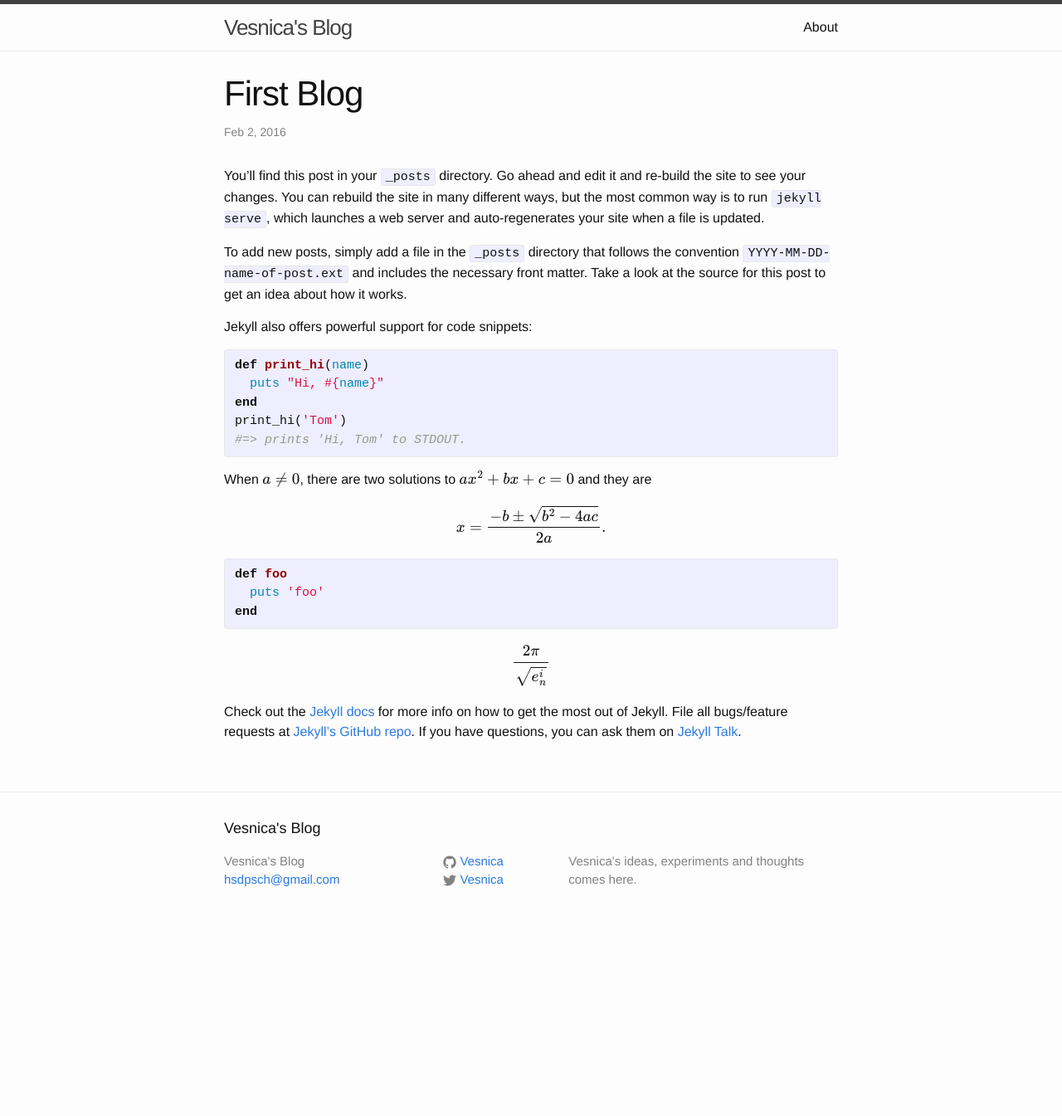
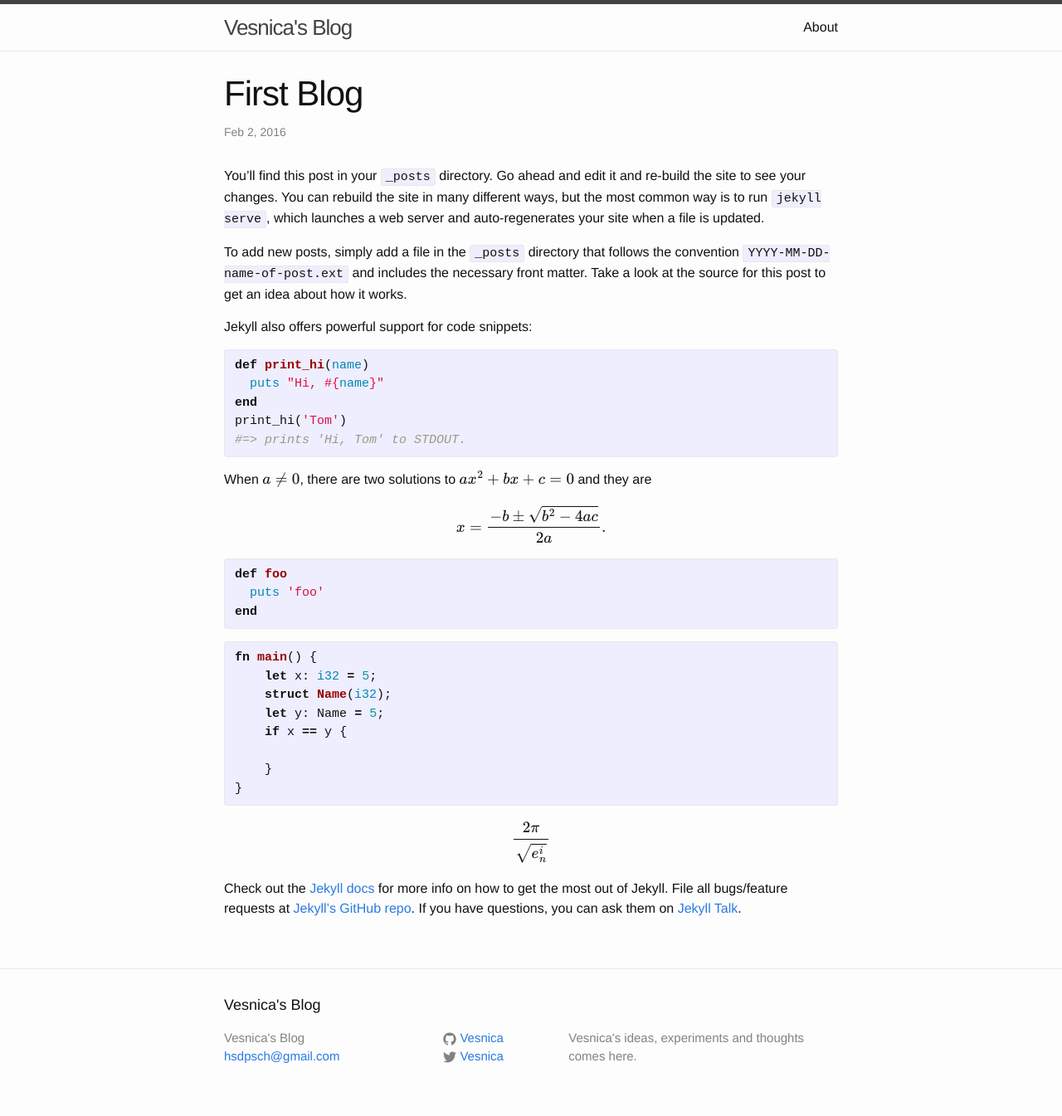
Before and after one commit to Vesnica/vesnica.github.io, a Jekyll site: the page built from _posts/2016-02-02-first-post.markdown, in a window 1280 px wide. Shown: the whole page at 83% size. Built offline with Jekyll 4.4.1, drawn with Linux system fonts in a browser that asks for light colours; formulas are drawn with MathJax 3; before the commit the page ends 1132 px from its top, so only the background shows below that.

Commit message:
Update 2016-02-02-first-post.markdown

```diff
--- a/_posts/2016-02-02-first-post.markdown
+++ b/_posts/2016-02-02-first-post.markdown
@@ -28,6 +28,17 @@ def foo
 end
 {% endhighlight %}
 
+{% highlight rust %}
+fn main() {
+    let x: i32 = 5;
+    struct Name(i32);
+    let y: Name = 5;
+    if x == y {
+
+    }
+}
+{% endhighlight %}
+
 \\[\frac{2 \pi }{\sqrt{e_n^i}}\\]
 
 Check out the [Jekyll docs][jekyll-docs] for more info on how to get the most out of Jekyll. File all bugs/feature requests at [Jekyll’s GitHub repo][jekyll-gh]. If you have questions, you can ask them on [Jekyll Talk][jekyll-talk].
```
